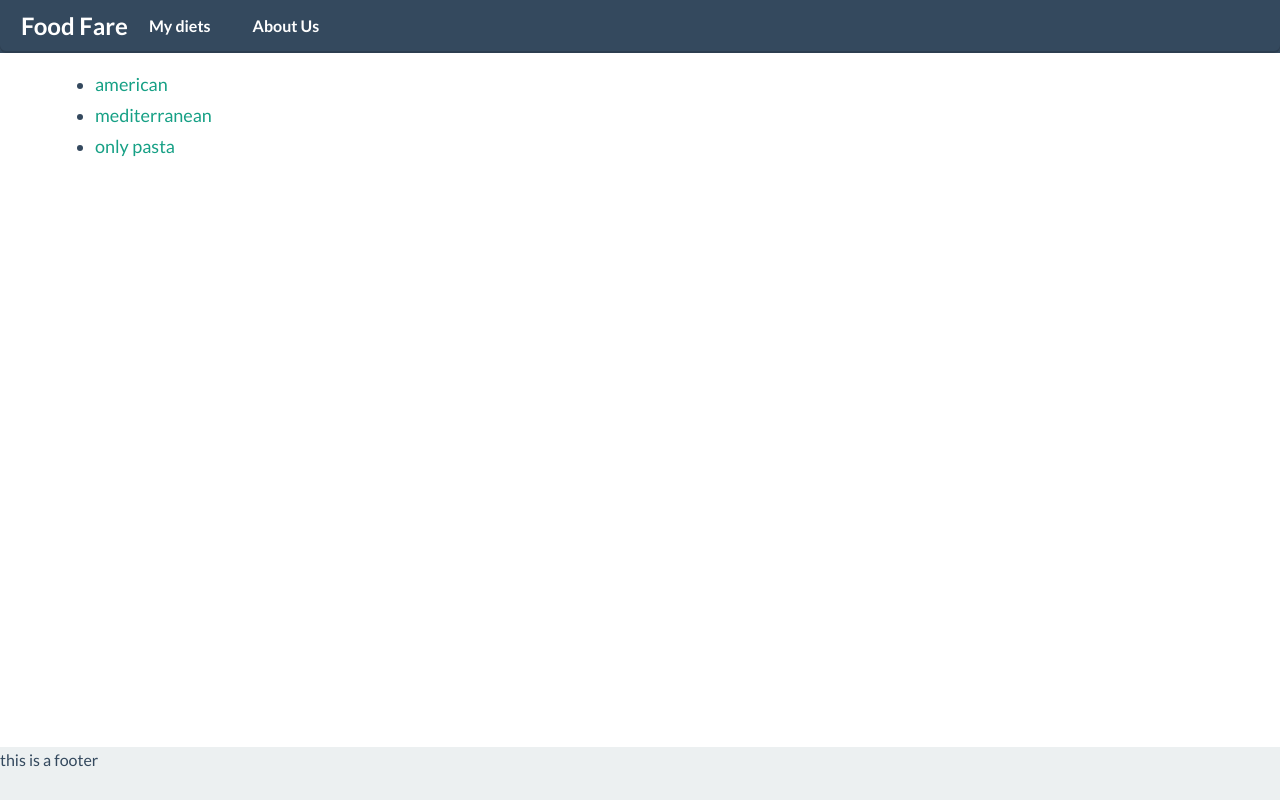
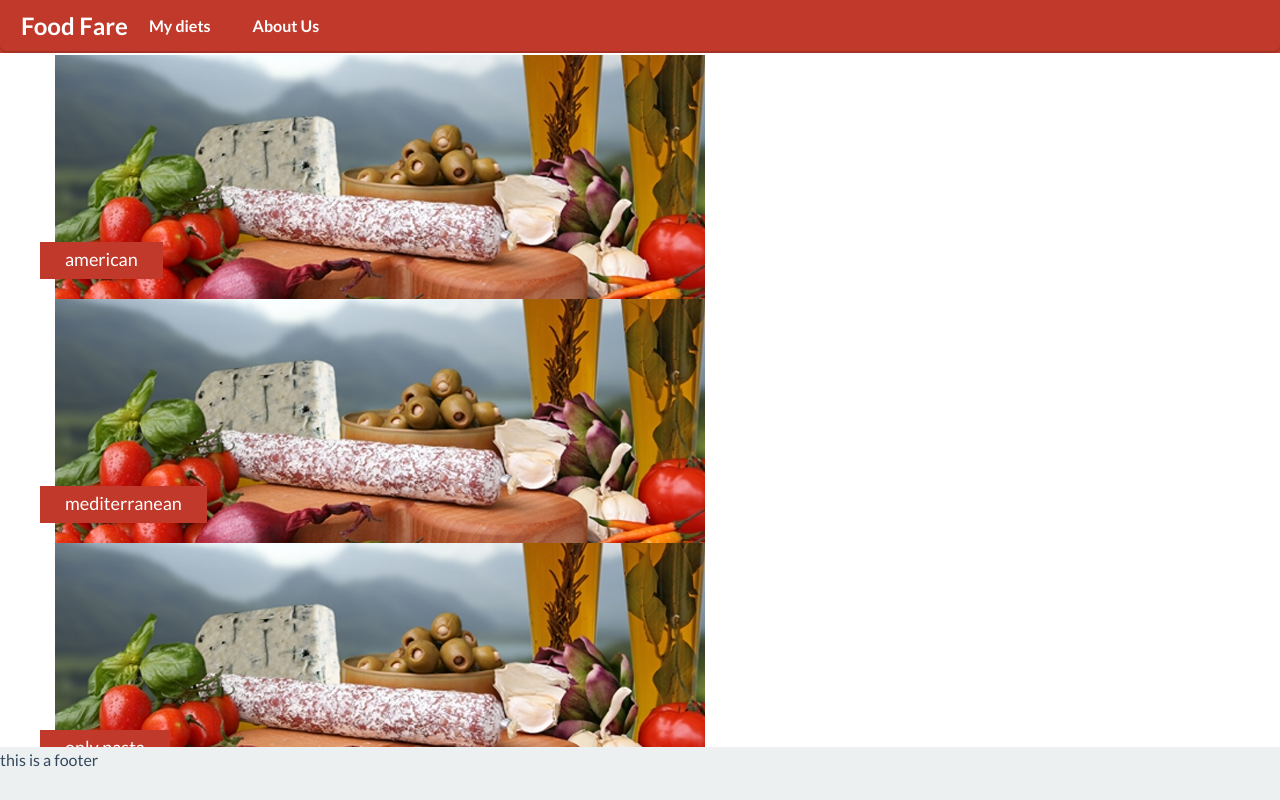
Before and after one commit to FadyKalo-zz/fare, a Django app: page /dietapp/diets/ in a window 1280 px wide. Run offline with Django 3.2, Linux system fonts and the light colour scheme; data comes from the database, SQL or seed files in the repository; parts of the project's set-up code (start-up, migrations or seed data) failed here and were passed over; some libraries are stand-ins or nearby versions.

Commit message:
diets page UI v1

```diff
--- a/fare_project_django/fare/dietapp/templates/dietapp/diets.html
+++ b/fare_project_django/fare/dietapp/templates/dietapp/diets.html
@@ -1,11 +1,19 @@
 {% extends 'layouts/main.html' %}
+{% load static %}
 {%  block body_block %}
     {% if diet_list %}
-        <ul>
-        {% for diet in diet_list %}
-            <li><a href="{% url 'diet' diet.id %}">{{ diet.name }}</a></li>
-        {% endfor %}
-        </ul>
+        <div class="row">
+            {% for diet in diet_list %}
+                <div class="col-xs-12">
+                    <a href="{% url 'diet' diet.id %}">
+                        <img class="img-responsive" src="{% static 'img/diet.jpg' %}" />
+                        <div class="img-overlay-label">
+                            <span class="text">{{ diet.name }}</span>
+                        </div>
+                    </a>
+                </div>
+            {% endfor %}
+        </div>
     {% else %}
         <p>No polls are available.</p>
     {% endif %}
--- a/fare_project_django/fare/static/css/sitestyle.css
+++ b/fare_project_django/fare/static/css/sitestyle.css
@@ -1,3 +1,18 @@
 .body-container {
-    padding-top: 70px;
+    padding-top: 55px;
 }
+.navbar-inverse {
+    background-color: #C0392B;
+}
+.img-overlay-label {
+    position: absolute;
+    bottom: 20px;
+    left: 0px;
+    padding: 3px 25px;
+    /*opacity: 0.8;opacity*/
+    background-color: #C0392B;
+}
+.img-overlay-label .text {
+    color: #FFF;
+    opacity: 1;
+}
```
Also changed, not shown: fare_project_django/fare/static/img/diet.jpg (added), fare_project_django/fare/static/img/test_img.jpg (deleted).
